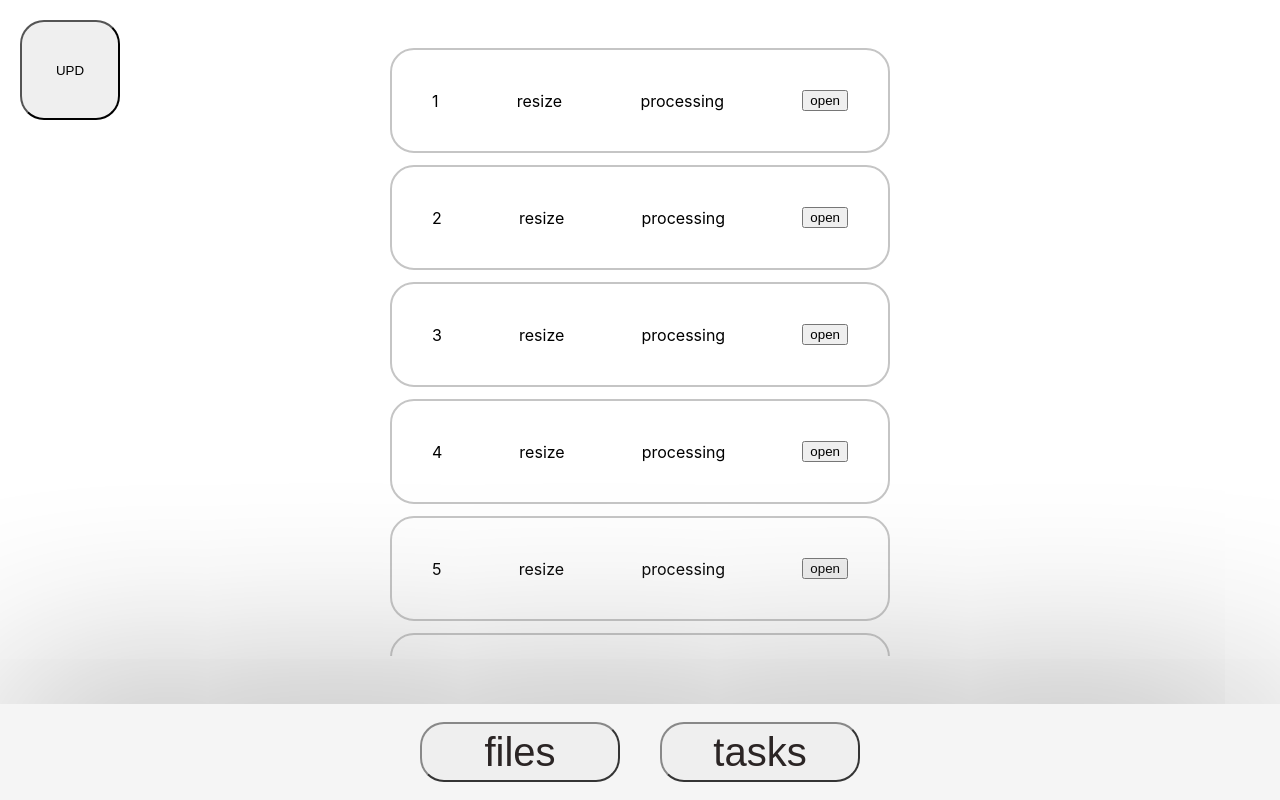
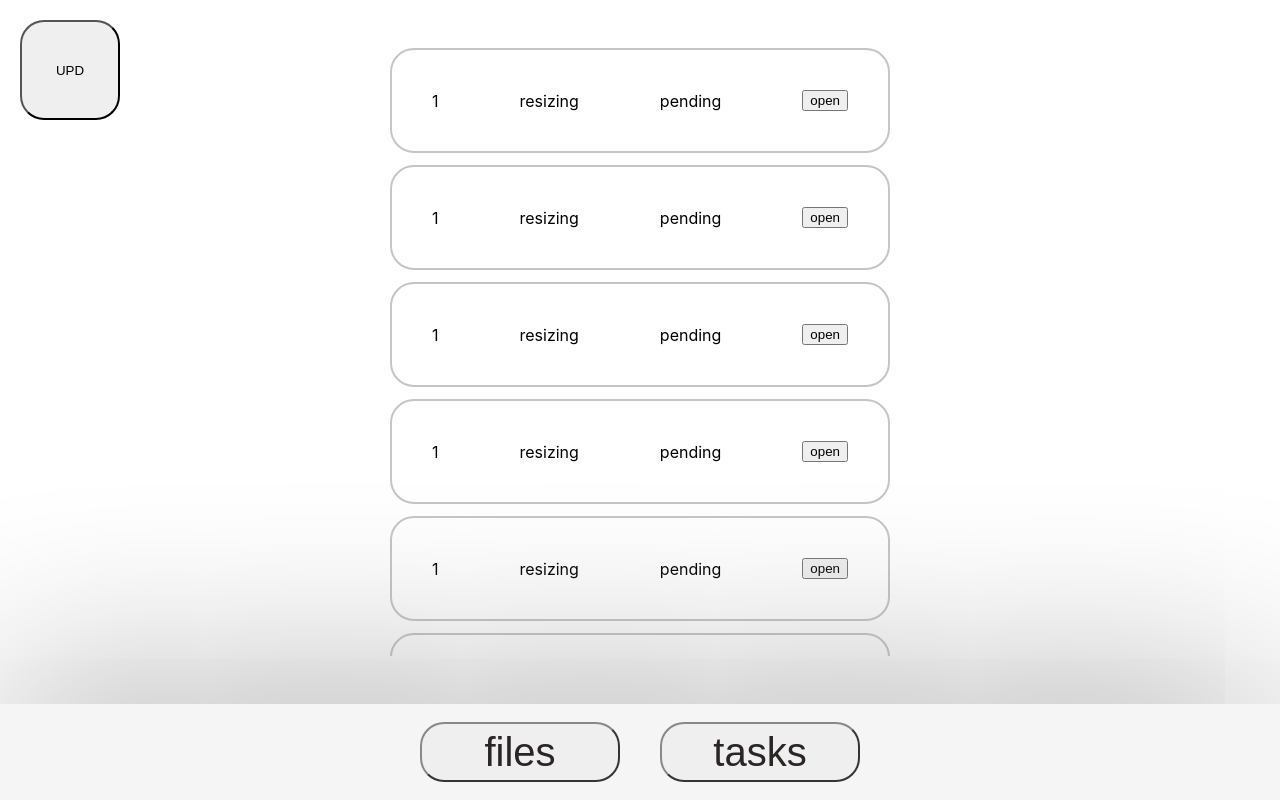
Before and after one commit to 4il612/FileTaskClient, a React (Create React App) app: page /tasks in a window 1280 px wide. Built offline with nearby package versions, Linux system fonts and the light colour scheme.

Commit message:
created empty useEffects for cards getting | reorganized

```diff
--- a/src/components/fileCard.jsx
+++ b/src/components/fileCard.jsx
@@ -1,7 +1,7 @@
-const FileCard = (params) => {
+const FileCard = ({ id, title }) => {
   return (
     <div className="fileCard">
-      <div className="fileCard__title">title</div>
+      <div className="fileCard__title">{title}</div>
       <div className="fileCard__buttonWrapper">
         <button className="fileCard__BTN-delete">DELETE</button>
         <button className="fileCard__BTN">DOWNLOAD</button>
--- a/src/components/taskCard.jsx
+++ b/src/components/taskCard.jsx
@@ -21,7 +21,11 @@ const TaskCard = ({ id, task, status, sourceImage }) => {
         <div className="taskCard__collapse">
           <div className="taskCard__previousWrapper">
             <div className="taskCard__previousLabel">Source image</div>
-            <img className="taskCard__previousImage" alt="kek" src="img1.jpg" />
+            <img
+              className="taskCard__previousImage"
+              alt="kek"
+              src={sourceImage}
+            />
           </div>
           <button className="taskCard__downloadBTN">
             DOWNLOAD PROCESSED IMAGE
--- a/src/pages/filesPage.jsx
+++ b/src/pages/filesPage.jsx
@@ -1,20 +1,30 @@
 import FileCard from "../components/fileCard";
 import Navbar from "../components/navbar";
 import Table from "../components/table";
+import { useEffect, useState } from "react";
 
 const FilesPage = () => {
+  const cardsTMP = [
+    { id: 1, title: "asd" },
+    { id: 1, title: "asd" },
+    { id: 1, title: "asd" },
+    { id: 1, title: "asd" },
+    { id: 1, title: "asd" },
+    { id: 1, title: "asd" },
+    { id: 1, title: "asd" },
+    { id: 1, title: "asd" },
+  ];
+  const [cards, setCards] = useState([]);
+  const [isLoading, setIsLoading] = useState(true);
+  useEffect(() => {}, [isLoading]); //реализация аджакс запроса с поулчением списка задач
   return (
     <>
       <button className="updateBTN">UPD</button>
       <div className="layout">
         <Table>
-          <FileCard></FileCard>
-          <FileCard></FileCard>
-          <FileCard></FileCard>
-          <FileCard></FileCard>
-          <FileCard></FileCard>
-          <FileCard></FileCard>
-          <FileCard></FileCard>
+          {cardsTMP.map((card) => {
+            return <FileCard title={card.title} id={card.id} />;
+          })}
         </Table>
       </div>
       <Navbar />
--- a/src/pages/tasksPage.jsx
+++ b/src/pages/tasksPage.jsx
@@ -1,19 +1,37 @@
+import { useEffect, useState } from "react";
 import Navbar from "../components/navbar";
 import Table from "../components/table";
 import TaskCard from "../components/taskCard";
 
 const TasksPage = () => {
+  const cardsTMP = [
+    { id: 1, task: "resizing", status: "pending", source: "img1.jpg" },
+    { id: 1, task: "resizing", status: "pending", source: "img1.jpg" },
+    { id: 1, task: "resizing", status: "pending", source: "img1.jpg" },
+    { id: 1, task: "resizing", status: "pending", source: "img1.jpg" },
+    { id: 1, task: "resizing", status: "pending", source: "img1.jpg" },
+    { id: 1, task: "resizing", status: "pending", source: "img1.jpg" },
+    { id: 1, task: "resizing", status: "pending", source: "img1.jpg" },
+    { id: 1, task: "resizing", status: "pending", source: "img1.jpg" },
+  ];
+  const [cards, setCards] = useState([]);
+  const [isLoading, setIsLoading] = useState(true);
+  useEffect(() => {}, [isLoading]); //реализация аджакс запроса с поулчением списка задач
   return (
     <>
       <button className="updateBTN">UPD</button>
       <div className="layout">
         <Table>
-          <TaskCard id={1} task={"resize"} status={"processing"} />
-          <TaskCard id={2} task={"resize"} status={"processing"} />
-          <TaskCard id={3} status={"processing"} task={"resize"} />
-          <TaskCard id={4} status={"processing"} task={"resize"} />
-          <TaskCard id={5} status={"processing"} task={"resize"} />
-          <TaskCard id={6} status={"processing"} task={"resize"} />
+          {cardsTMP.map((card) => {
+            return (
+              <TaskCard
+                id={card.id}
+                task={card.task}
+                status={card.status}
+                sourceImage={card.source}
+              />
+            );
+          })}
         </Table>
 
         <Navbar />
```
